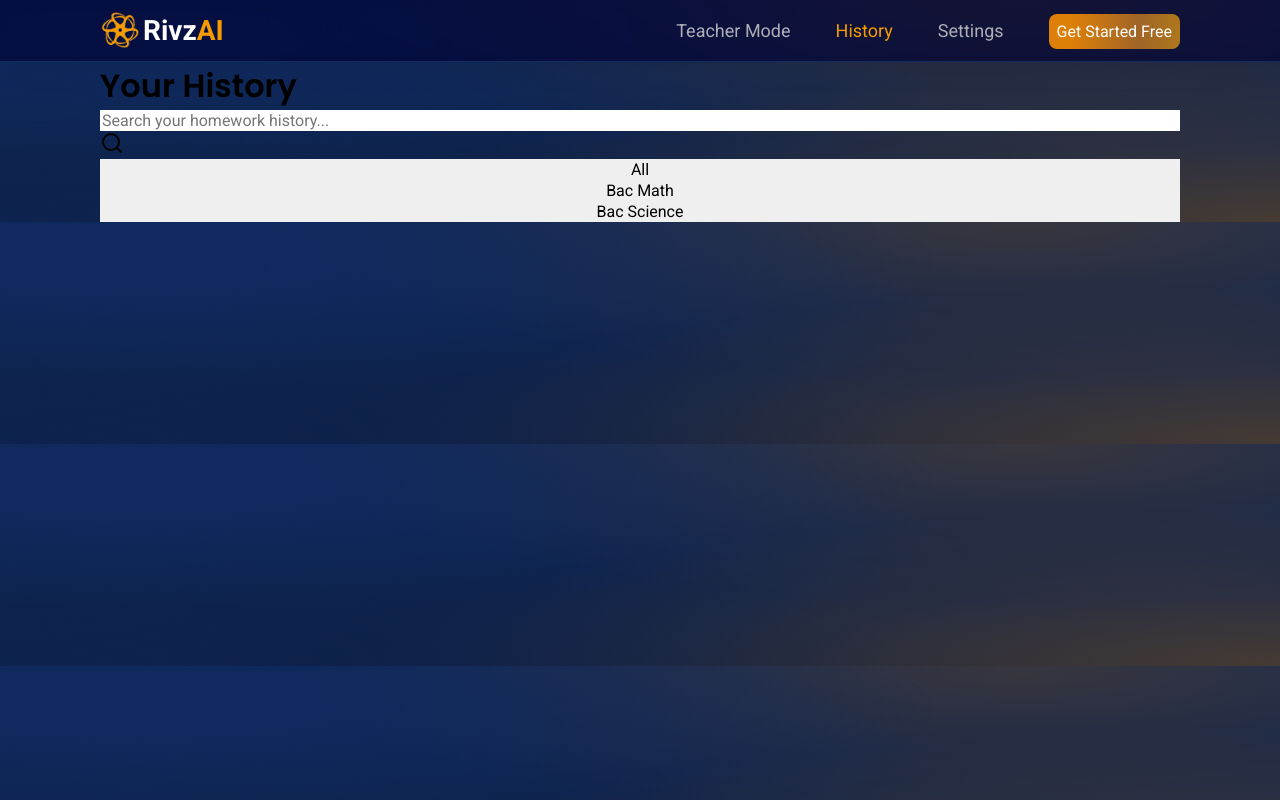
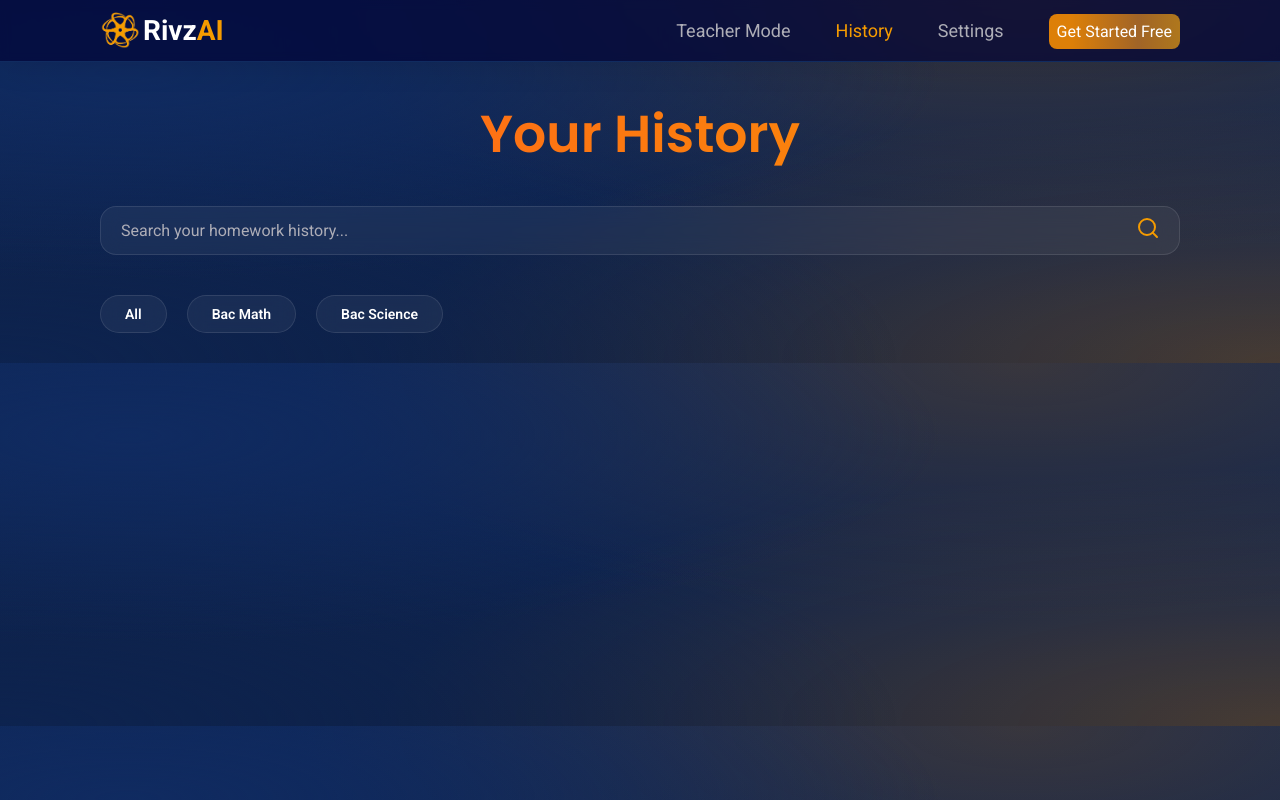
Before and after one commit to alimabrouki/RivzAI, a React (Vite) app: page /history in a window 1280 px wide. Built offline with nearby package versions, Linux system fonts and the light colour scheme.

Commit message:
render homework prompts into homework-card

```diff
--- a/src/pages/History/HistoryPage.jsx
+++ b/src/pages/History/HistoryPage.jsx
@@ -4,16 +4,24 @@ import '../../styles/history-page/HistoryPage.css';
 import { Header } from '../../components/Header';
 import { Search } from 'lucide-react';
 import { getRelativeTime } from '../../utils/getRelativeTime';
-import {randomColor} from 'randomcolor';
+import { randomColor } from 'randomcolor';
 
 export const HistoryPage = () => {
   const recentPrompts = JSON.parse(localStorage.getItem('newPrompt')) || [];
-  const recentHomework = recentPrompts.map((prompt) => ({
-    Text: prompt.text || prompt,
+  const recentHomework = recentPrompts.map((prompt) => {
+    if (typeof prompt === "string") {
+      return {
+        text: prompt.text || prompt,
         timestamp: prompt.timestamp || new Date().toISOString(),
-    color: randomColor()
-}));
-
+        color: randomColor({
+          luminosity: 'dark'
+        })
+      }
+    }
+    return prompt;
+  });
+  console.log(recentHomework)
+  console.log(recentPrompts)
   return (
     <>
       <link rel="icon" type="image/svg+xml" href="/src/assets/images/logo.png" />
@@ -27,9 +35,9 @@ export const HistoryPage = () => {
           <div className="recent-h">
             <div className="search-bar">
               <input type="text" placeholder='Search your homework history...' />
-          <div className="search-icon">
+
               <Search />
-          </div>
+
             </div>
             <div className="filter-history">
               <button>All</button>
@@ -37,7 +45,7 @@ export const HistoryPage = () => {
               <button>Bac Science</button>
             </div>
             <div className="homework-cards">
-          {recentHomework.map((homework,index) => (
+              {recentHomework.map((homework, index) => (
                 <div className='homework-card' key={index}>
                   <div style={
                     {
@@ -46,15 +54,17 @@ export const HistoryPage = () => {
                       top: '0',
                       width: '4px',
                       bottom: '0',
-              backgroundColor:homework.color,
+                      backgroundColor: homework.color,
                       borderRadius: '16px 0 0 16px'
                     }
                   } className="left-line"></div>
                   <h2>Homework Title</h2>
                   <div className="user-prompt">
                     {homework.text}
+
                   </div>
                   <span>{getRelativeTime(homework.timestamp)}</span>
+                  <span>View Details</span>
                 </div>
               ))}
             </div>
--- a/src/styles/history-page/HistoryPage.css
+++ b/src/styles/history-page/HistoryPage.css
@@ -33,3 +33,89 @@
 .history-page .header-links-list a:nth-child(2) {
   color: var(--c-orange);
 }
+
+.history-title {
+  text-align: center;
+  font-size: var(--fs-52);
+  margin: 33px 0;
+  background: linear-gradient(90deg, hsl(38, 100%, 48%) 0%, hsl(20, 100%, 55%) 50%, hsl(38, 100%, 48%) 100%);
+  background-size: 200% 100%;
+  -webkit-background-clip: text;
+  background-clip: text;
+  -webkit-text-fill-color: transparent;
+  animation: titleGradient 4s ease-in-out infinite;
+}
+
+.search-bar {
+  position: relative;
+  margin-bottom: 40px;
+}
+
+.search-bar input {
+  padding: 14px 48px 14px 20px;
+  background: rgba(255, 255, 255, 0.05);
+  border: 1px solid rgba(255, 255, 255, 0.1);
+  border-radius: 16px;
+  color: var(--c-neutral-0);
+  font-size: 16px;
+  backdrop-filter: blur(10px);
+  outline: none;
+  transition: all 0.3s ease;
+}
+
+.search-bar input:focus {
+  border-color: rgba(245, 155, 0, 0.5);
+  box-shadow: 0 0 20px rgba(245, 155, 0, 0.2);
+}
+
+.search-bar input::placeholder {
+  color: var(--c-neutral-300);
+}
+
+.search-bar .lucide-search {
+  position: absolute;
+  right: 20px;
+  top: 10px;
+  color: var(--c-orange);
+}
+
+.filter-history {
+  display: flex;
+  gap: 20px;
+  margin-bottom: 30px;
+}
+
+.filter-history button {
+  padding: 10px 24px;
+  background: rgba(255, 255, 255, 0.05);
+  border: 1px solid rgba(255, 255, 255, 0.1);
+  border-radius: 24px;
+  color: #fff;
+  font-size: 14px;
+  font-weight: 600;
+  cursor: pointer;
+  backdrop-filter: blur(10px);
+  transition: all 0.3s ease;
+  width: fit-content;
+}
+
+.homework-card {
+  position: relative;
+  background: linear-gradient(135deg, rgba(255, 255, 255, 0.05) 0%, rgba(255, 255, 255, 0.02) 100%);
+  border: 1px solid rgba(255, 255, 255, 0.1);
+  border-radius: 16px;
+  padding: 24px;
+  padding-left: 32px;
+  cursor: pointer;
+  backdrop-filter: blur(20px);
+  overflow: hidden;
+  transition: all 0.3s ease;
+  box-shadow: 0 4px 16px rgba(0, 0, 0, 0.2);
+  margin: 20px 0;
+}
+
+.homework-card:hover {
+  transform: translateY(-4px);
+  border-color: rgba(245, 155, 0, 0.4);
+  box-shadow: 0 8px 24px rgba(245, 155, 0, 0.2);
+}
```
Lines whose indentation alone changed are shown as unchanged.
